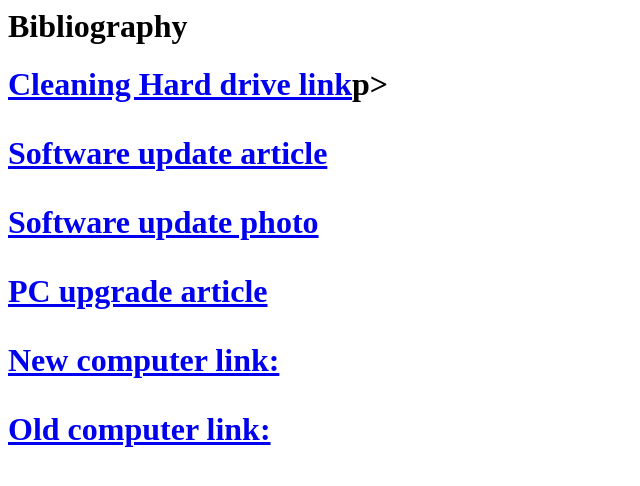
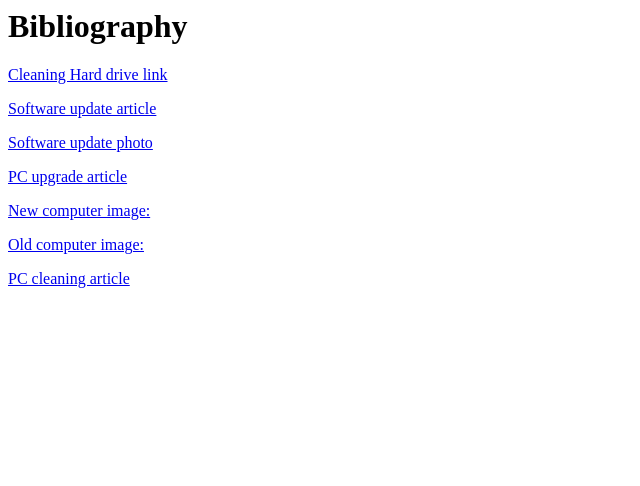
Before and after one commit to Ybernz/Maintenance-and-upgrade-redirect-links, a plain HTML site: page index.html in a window 1280 px wide. Shown: the whole page, without its empty margins (0-640 px from the left). Drawn offline with Linux system fonts and the light colour scheme.

Commit message:
index.html

```diff
--- a/index.html
+++ b/index.html
@@ -1,12 +1,12 @@
 <hmtl>
    <body>
    <title> BIBLIOGRAPHY</title>
-      <h1> Bibliography<h1>
-         <a href="https://h71036.www7.hp.com/hho/cache/392299-0-0-225-121.html"> Cleaning Hard drive link</a>p>
+      <h1> Bibliography</h1>
+         <p><a href="https://h71036.www7.hp.com/hho/cache/392299-0-0-225-121.html"> Cleaning Hard drive link</a></p>
          <p><a href="https://www.google.com/url?sa=i&url=https%3A%2F%2Fen.wikipedia.org%2Fwiki%2FHard_disk_drive&psig=AOvVaw0SLyV0PD45EpU8JSpA6-bj&ust=1721846307908000&source=images&cd=vfe&opi=89978449&ved=0CBIQjhxqFwoTCOiOisPnvYcDFQAAAAAdAAAAABAX> HDD Image </a></p>
                      <p> <a href="https://www.ninjaone.com/blog/the-importance-of-software-updates/"> Software update article</a></p>
          <p><a href="https://encrypted-tbn0.gstatic.com/images?q=tbn:ANd9GcRlHfxhCM2PPBvSY7BCOQDQZX5tq5l3tC9M7w&s"> Software update photo</a></p>
          <p><a href="https://www.lincolntech.edu/news/information-technology/exploring-computer-hardware-upgrades"> PC upgrade article</a></p>
-
-   <a href="https://www.google.com/url?sa=i&url=https%3A%2F%2Fwww.reddit.com%2Fr%2FGunpla%2Fcomments%2F105ufuc%2Fheres_one_inside_my_gaming_pc%2F&psig=AOvVaw29FXQTSEoZlz9rX96e8Idz&ust=1721837954192000&source=images&cd=vfe&opi=89978449&ved=0CBIQjhxqFwoTCJi-xbLIvYcDFQAAAAAdAAAAABAT">New computer link:</a></p>
-  <p> <a href="https://www.google.com/url?sa=i&url=https%3A%2F%2Fbplolinenews.blogspot.com%2F2014%2F05%2Fbuild-your-own-pc.html&psig=AOvVaw29FXQTSEoZlz9rX96e8Idz&ust=1721837954192000&source=images&cd=vfe&opi=89978449&ved=0CBIQjhxqFwoTCJi-xbLIvYcDFQAAAAAdAAAAABAd">Old computer link: </a></p>
+   <p><a href="https://www.google.com/url?sa=i&url=https%3A%2F%2Fwww.reddit.com%2Fr%2FGunpla%2Fcomments%2F105ufuc%2Fheres_one_inside_my_gaming_pc%2F&psig=AOvVaw29FXQTSEoZlz9rX96e8Idz&ust=1721837954192000&source=images&cd=vfe&opi=89978449&ved=0CBIQjhxqFwoTCJi-xbLIvYcDFQAAAAAdAAAAABAT">New computer image:</a></p>
+  <p> <a href="https://www.google.com/url?sa=i&url=https%3A%2F%2Fbplolinenews.blogspot.com%2F2014%2F05%2Fbuild-your-own-pc.html&psig=AOvVaw29FXQTSEoZlz9rX96e8Idz&ust=1721837954192000&source=images&cd=vfe&opi=89978449&ved=0CBIQjhxqFwoTCJi-xbLIvYcDFQAAAAAdAAAAABAd">Old computer image: </a></p>
+<p> <a href="https://edu.gcfglobal.org/en/computerbasics/keeping-your-computer-clean/1/">PC cleaning article</a></p>
```
